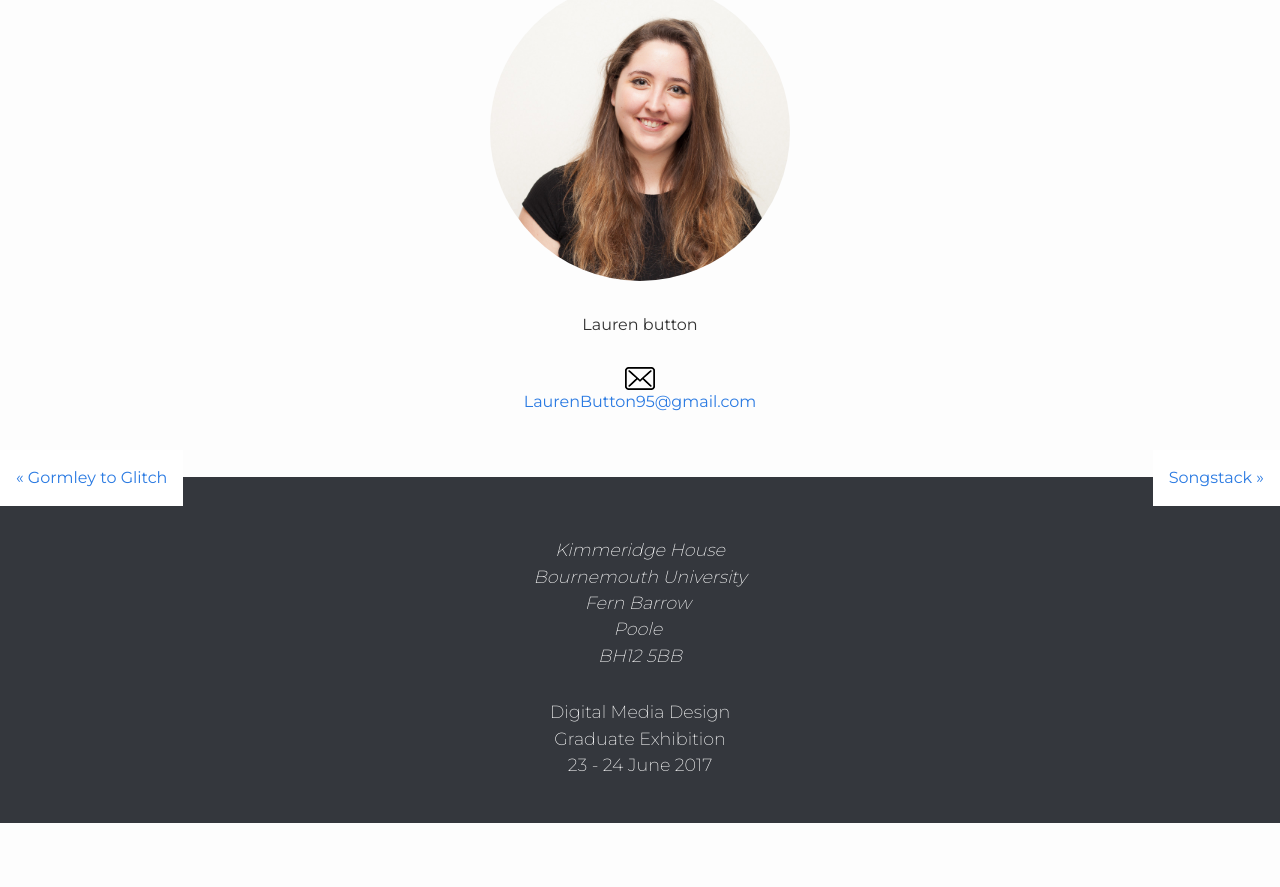
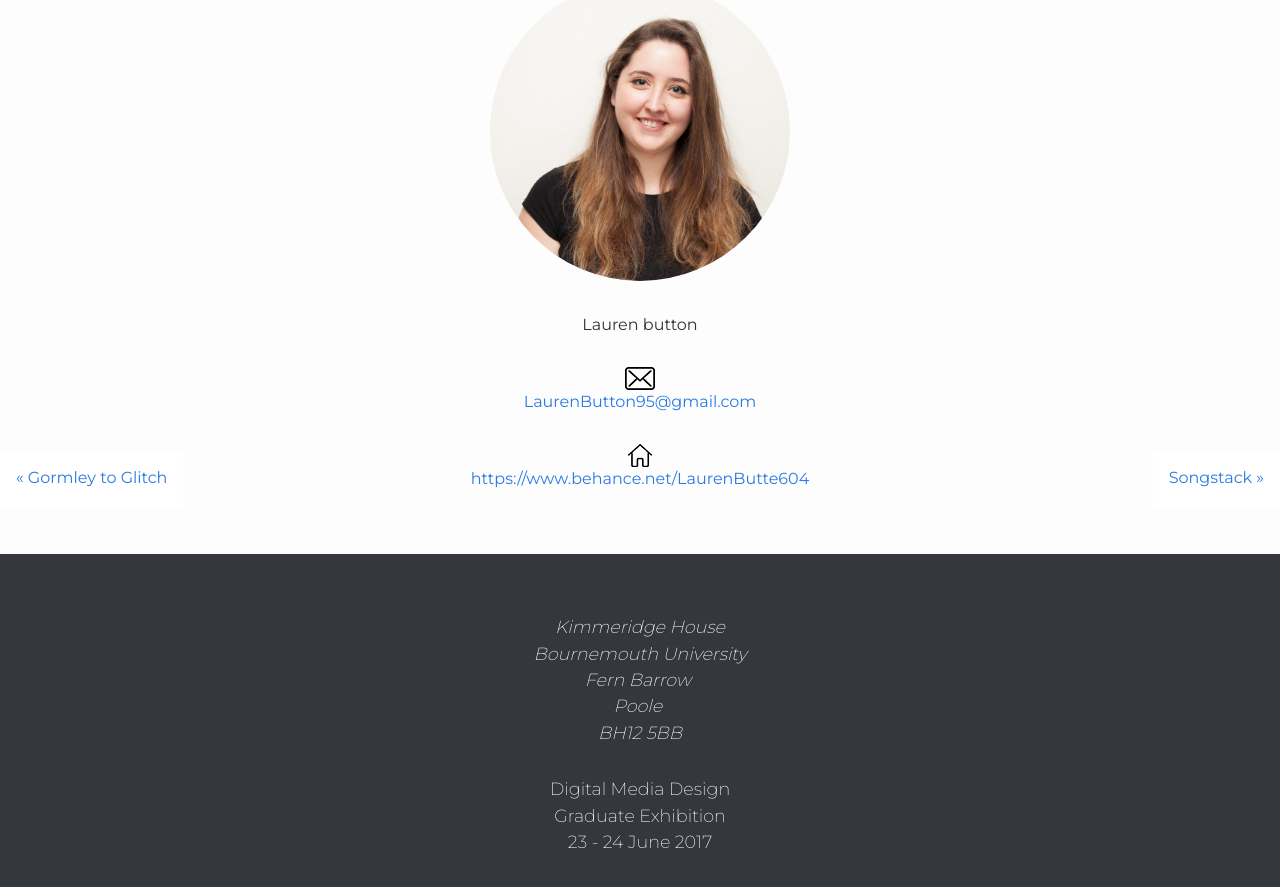
Before and after one commit to budmd/budmd.github.io, a Jekyll site: the page built from _works/lauren-button.md, in a window 1280 px wide and 900 px high, scrolled down 1194 px. Shown: the top 887 px of the window. Built offline with Jekyll 4.4.1, drawn with Linux system fonts in a browser that asks for light colours; nearby versions of some CDN libraries; before the commit the page ends 2017 px from its top, so only the background shows below that; some of the changed lines change nothing that is shown.

Commit message:
added link for lauren

```diff
--- a/_works/lauren-button.md
+++ b/_works/lauren-button.md
@@ -6,6 +6,7 @@ tagline: Classical architecture projection mapping
 categories: installation
 
 email: LaurenButton95@gmail.com
+portfolio: https://www.behance.net/LaurenButte604
 
 photo: true
 
```
